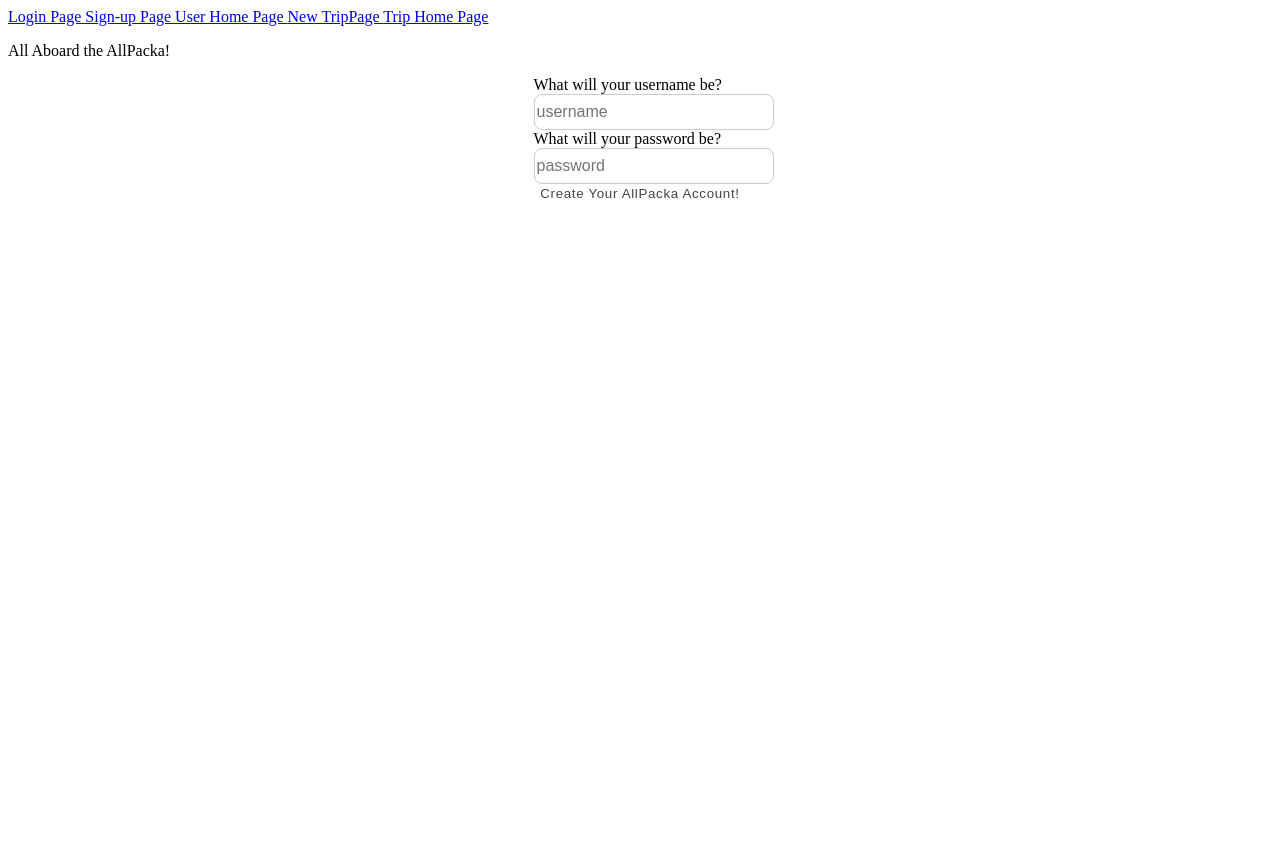
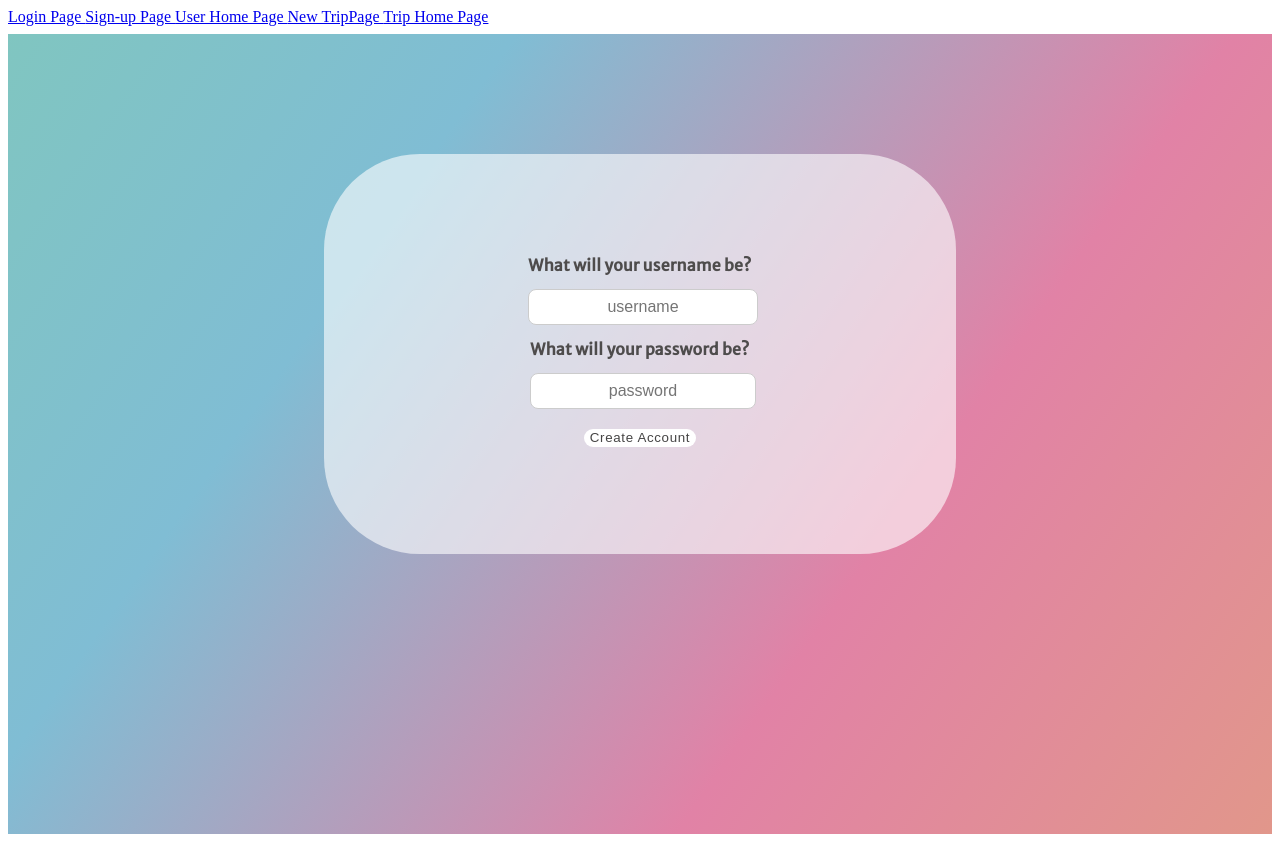
Before and after one commit to AllpackaLabs/allpacka, a React (Vite) app in the folder client/: page /SignupPage in a window 1280 px wide. Before the commit the page ends 800 px from the top, so only its background shows below. Built offline with nearby package versions, Linux system fonts and the light colour scheme.

Commit message:
styling updates to login/signup

```diff
--- a/client/src/pages/LoginPage.jsx
+++ b/client/src/pages/LoginPage.jsx
@@ -100,12 +100,14 @@ const LoginPage = () => {
               }}
             />
           </div>
-          <div className='button-div'>
+          <div className='outer-btn-div'>
+            <div className='button-div'>
               <button type='submit'>Login!</button>
-          </div>
-          {/* redirect to sign up page with the this button */}
-          <div className='button-div'>
-            <button onClick={redirectToSignupPage}>Sign-Up!</button>
+            </div>
+            {/* redirect to sign up page with the this button */}
+            <div className='button-div'>
+              <button onClick={redirectToSignupPage}>Sign-Up!</button>
+            </div>
           </div>
         </Form>
       </div>
--- a/client/src/pages/SignupPage.jsx
+++ b/client/src/pages/SignupPage.jsx
@@ -1,5 +1,8 @@
 import React, { useState } from 'react';
 import { useNavigate, Form } from 'react-router-dom';
+import { userContext } from '../context';
+import '../scss/SignupPage.scss';
+
 
 const SignUpPage = () => {
 
@@ -41,7 +44,6 @@ const SignUpPage = () => {
 	return (
 		<main className='signup-page'>
 			<div className='signup-div'>
-			<p className='signup-header'>All Aboard the AllPacka!</p>
 			<Form className='form' onSubmit ={handleSubmit}>
 				<div className='username-box'>
 					<span>What will your username be?</span>
@@ -65,7 +67,7 @@ const SignUpPage = () => {
 					/>
 				</div>
 				<div id='signup-btn' className='button-div'>
-					<button type='submit'>Create Your AllPacka Account!</button>
+					<button type='submit'>Create Account</button>
 				</div>
 			</Form>
 			</div>
--- a/client/src/scss/LoginPage.scss
+++ b/client/src/scss/LoginPage.scss
@@ -7,19 +7,21 @@ $primary-font-stack: 'Merriweather Sans', system-ui, -apple-system, BlinkMacSyst
 // Secondary font stack (also sans-serif), for headings, buttons, and labels
 $secondary-font-stack: Poppins, system-ui, -apple-system, BlinkMacSystemFont, 'Segoe UI', Roboto,
 	Oxygen, Ubuntu, Cantarell, 'Open Sans', 'Helvetica Neue', sans-serif;
+$primary-font-color: rgb(78, 76, 76);
 
 .login-page {
     display: flex;
     flex-direction: column;
 	align-content: center;
 	justify-content: center;
-	margin:auto;
+	margin: 0.5rem auto;
     height: 100vh;
     background-image: url('https://hips.hearstapps.com/hmg-prod/images/large-group-of-happy-friends-in-mountains-area-royalty-free-image-1653422631.jpg?crop=0.668xw:1.00xh;0.0609xw,0&resize=1200:*');
+	background-position: center;
     background-repeat: no-repeat;
     background-size: 60rem;
 
-	color: rgb(78, 76, 76);
+	color: $primary-font-color;
 	font-family: $primary-font-stack;
 	font-weight: 800;
 	font-size: 1rem;
@@ -28,32 +30,29 @@ $secondary-font-stack: Poppins, system-ui, -apple-system, BlinkMacSystemFont, 'S
 }
 
 .login-div {
+	position: relative;
 	display: flex;
     flex-direction: column;
     align-items:center;
     justify-content: center;
-	margin: auto;
+	margin: 0 auto 12rem;
 	width: 50%;
 	padding: auto;
 }
 
 .login-header {
-    font-size: 2rem;
+	display: flex;
+    font-size: 2.25rem;
     font-weight: bold;
-    margin-bottom: 1rem;
-    text-align: center;
+	margin: 1rem auto;
 }
 
 .alpaca-image {
     display: flex;
     justify-content: center;
     align-items: center;
-    height: 20vh;
-}
-
-.yosemite-image {
-    width: 25rem;
-    height: auto
+    height: 17vh;
+	border-radius: 2rem;
 }
 
 .username-subhead{
@@ -72,7 +71,7 @@ $secondary-font-stack: Poppins, system-ui, -apple-system, BlinkMacSystemFont, 'S
 }
 
 .username-section {
-	margin: 1rem auto;
+	margin: 0 auto;
 	width: 50%;
 }
 
@@ -84,6 +83,7 @@ $secondary-font-stack: Poppins, system-ui, -apple-system, BlinkMacSystemFont, 'S
 input {
 	height: 2rem;
 	display: flex;
+	text-align: center;
 	align-content: center;
 	align-items: center;
 	align-content: center;
@@ -91,24 +91,21 @@ input {
 	border-radius: 0.5rem;
 	border: 1px solid #ccc;
 	font-size: 1rem;
-	width: 110%;
+	width: 100%;
   }
 
   /////////////////////
 
+#outer-btn-div {
+	display: flex;
+	flex-direction: row;
+	justify-content: center;
+	width: 30rem;
+}
 #button-div {
-	height: auto;
 	display: flex;
-	justify-content: center;
-	align-items: center;
-	align-content: center;
-	margin: 1rem auto;
-	padding: auto;
-	width: 150%;
-
-	border-radius: 6rem;
-	border: none;
-	outline: none;
+	flex-direction: row;
+	justify-content: space-around;
 }
 
 button {
@@ -117,12 +114,12 @@ button {
 	outline: none;
 
 	background: white;
-	color: rgba(22, 21, 21, 0.8);
+	color: $primary-font-color;
 	cursor: pointer;
-
+	width: 100%;
+	margin: 0.25rem auto;
 	line-height: 1rem;
 	letter-spacing: 0.05em;
-
 	transition: filter 100ms linear;
 
 	&.icon-button {
--- a/client/src/scss/SignupPage.scss
+++ b/client/src/scss/SignupPage.scss
@@ -8,42 +8,62 @@ $primary-font-stack: 'Merriweather Sans', system-ui, -apple-system, BlinkMacSyst
 $secondary-font-stack: Poppins, system-ui, -apple-system, BlinkMacSystemFont, 'Segoe UI', Roboto,
 	Oxygen, Ubuntu, Cantarell, 'Open Sans', 'Helvetica Neue', sans-serif;
 
-// .signup-page {
-//     display: flex;
-//     flex-direction: column;
-// 	align-content: center;
-// 	justify-content: center;
-// 	margin:auto;
-//     height: 100vh;
-//     background-image: url('https://hips.hearstapps.com/hmg-prod/images/large-group-of-happy-friends-in-mountains-area-royalty-free-image-1653422631.jpg?crop=0.668xw:1.00xh;0.0609xw,0&resize=1200:*');
-//     background-repeat: no-repeat;
-//     background-size: 60rem;
+$primary-font-color: rgb(78, 76, 76);
 
-// 	color: rgb(78, 76, 76);
-// 	font-family: $primary-font-stack;
-// 	font-weight: 800;
-// 	font-size: 1rem;
-// 	line-height: 1rem;
-// 	letter-spacing: 0.015rem;
-// }
+
+.signup-page {
+    display: flex;
+    flex-direction: column;
+	align-content: center;
+	justify-content: center;
+	margin: 0.5rem auto;
+    height: 100vh;
+    // background-image: url('https://hips.hearstapps.com/hmg-prod/images/large-group-of-happy-friends-in-mountains-area-royalty-free-image-1653422631.jpg?crop=0.668xw:1.00xh;0.0609xw,0&resize=1200:*');
+	// background-position: center;
+    // background-repeat: no-repeat;
+	background: linear-gradient(-55deg, #e19b85, #e182a6, #80bdd4, #80c9b8);
+    background-size: 100rem;
+	animation: gradient 30s ease infinite;
+
+	color: $primary-font-color;
+	font-family: $primary-font-stack;
+	font-weight: 800;
+	font-size: 1rem;
+	line-height: 1rem;
+	letter-spacing: 0.015rem;
+}
+
+@keyframes gradient {
+	0% {
+		background-position: 0% 50%;
+	}
+	50% {
+		background-position: 100% 50%;
+	}
+	100% {
+		background-position: 0% 50%;
+	}
+}
 
 .signup-div {
+	background-color: rgba(255, 255, 255, 0.609);
+	border-radius: 6rem;
 	display: flex;
     flex-direction: column;
     align-items:center;
     justify-content: center;
-	margin: auto;
+	margin: 0 auto 10rem ;
 	width: 50%;
+	height: 50%;
 	padding: auto;
+	z-index: 3;
+	filter: blur(0) !important;
 }
 
 .signup-header {
     font-size: 2rem;
     font-weight: bold;
-    margin-bottom: 1rem;
-    text-align: center;
 }
-
 
 .username-subhead{
     font-size: 1.75rem;
@@ -54,7 +74,7 @@ $secondary-font-stack: Poppins, system-ui, -apple-system, BlinkMacSystemFont, 'S
 .form {
 	display: flex;
 	flex-direction: column;
-	justify-content: center;
+	justify-content: space-around;
 	align-items: center;
 	align-content: center;
 	margin: 1rem auto;
@@ -76,11 +96,11 @@ input {
 	align-content: center;
 	align-items: center;
 	align-content: center;
-	margin: 0 auto;
+	margin: 1rem auto;
 	border-radius: 0.5rem;
 	border: 1px solid #ccc;
 	font-size: 1rem;
-	width: 110%;
+	width: 100%;
   }
 
   /////////////////////
@@ -93,7 +113,7 @@ input {
 	align-content: center;
 	margin: 1rem auto;
 	padding: auto;
-	width: 150%;
+	width: 250%;
 
 	border-radius: 6rem;
 	border: none;
@@ -104,7 +124,6 @@ button {
 	border-radius: 6rem;
 	border: none;
 	outline: none;
-
 	background: white;
 	color: rgba(22, 21, 21, 0.8);
 	cursor: pointer;
```
Also changed, not shown: 2 other files (tests, documents, lock files or other folders).
